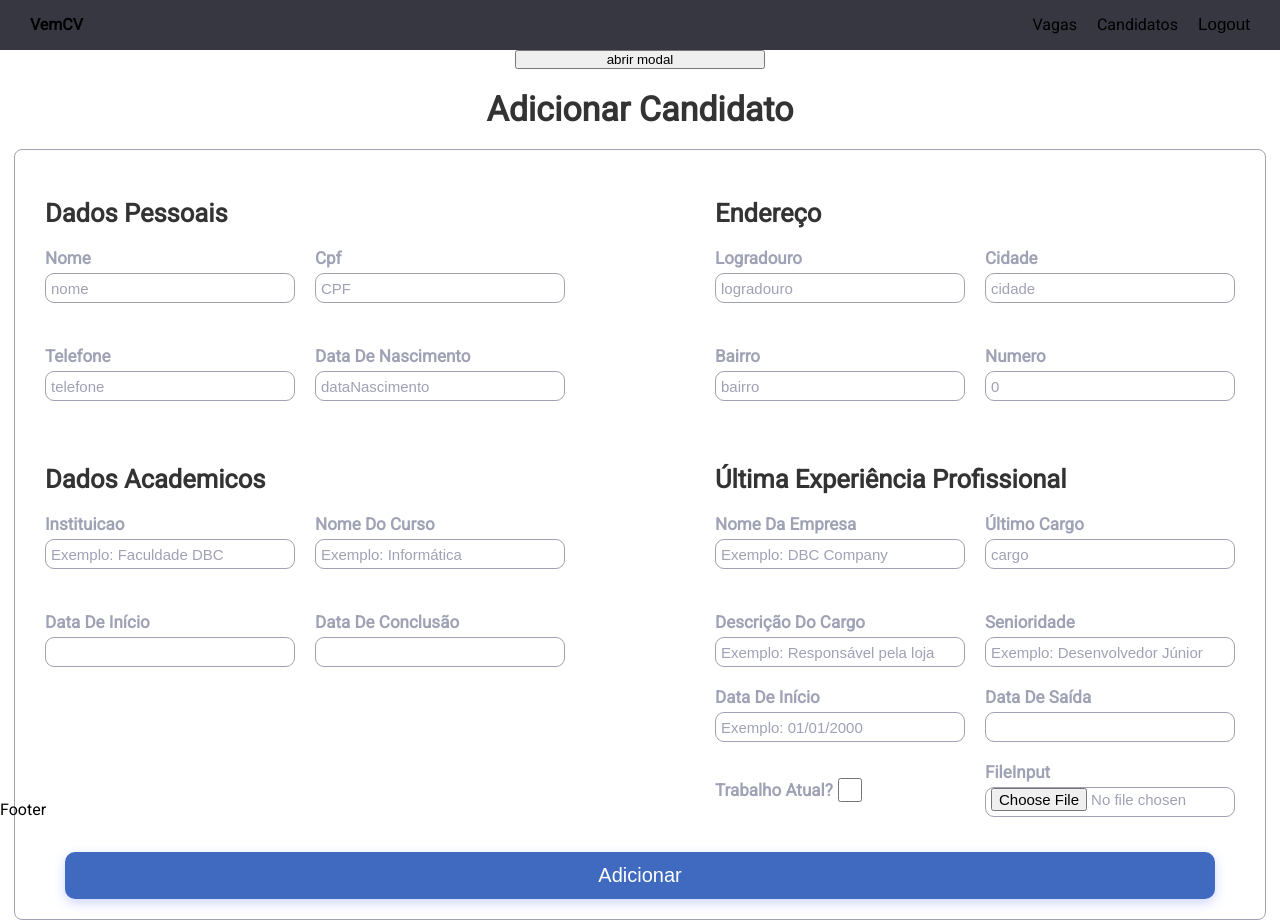
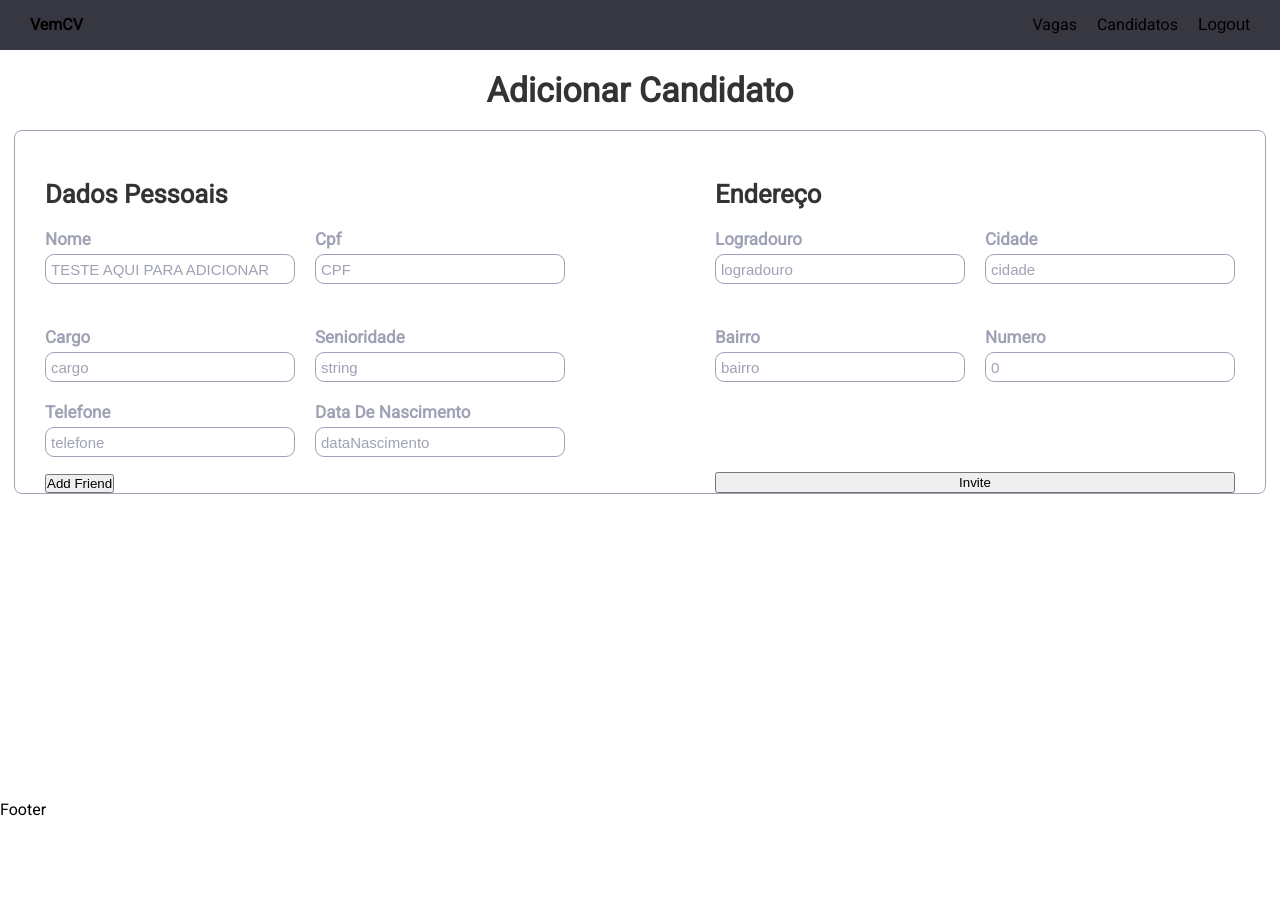
Before and after one commit to PauloFra/projeto-final-VemSer, a React (Create React App) app in the folder projeto-final-vemser/: page /form-curriculo in a window 1280 px wide. After the commit the page ends 819 px from the top, so only its background shows below. Built offline with nearby package versions, Linux system fonts and the light colour scheme; sample sign-in values are in the browser's storage.

Commit message:
Feat:FieldArray imp

```diff
--- a/projeto-final-vemser/src/pages/candidatoDetalhamento/CandidatoDetalhamento.tsx
+++ b/projeto-final-vemser/src/pages/candidatoDetalhamento/CandidatoDetalhamento.tsx
@@ -19,6 +19,8 @@ type PropsMap = {
 
 const CandidatoDetalhamento = ({ candidato, fecharMenu }: Props) => {
   const [mapCandidato, setMapCandidato] = useState();
+  console.log('candidato =>' , candidato);
+
   console.log(candidato.cidade);
   console.log(candidato.experiencias);
 
--- a/projeto-final-vemser/src/pages/formCandidato/FormCurriculo.tsx
+++ b/projeto-final-vemser/src/pages/formCandidato/FormCurriculo.tsx
@@ -1,5 +1,5 @@
 import InputMask from "react-input-mask";
-import { Formik, Field, Form, FormikHelpers } from "formik";
+import { Formik, Field, Form, FormikHelpers ,FieldArray , ErrorMessage} from "formik";
 import { useEffect, useState } from "react";
 
 // import Experiencias from "../../components/experienciasForm/Experiencias";
@@ -9,13 +9,17 @@ import { useNavigate, useParams } from "react-router-dom";
 import api from "../../api";
 import * as C from "./curriculo.styles";
 import Notiflix from "notiflix";
-import { prepareDataToInsert, SingupSchema } from "../../utils";
+import {  SingupSchema , formatDateToApi } from "../../utils";
 import Loading from "../../components/loading/Loading";
 import { PrepareDataFromGet } from "../../utils";
 import ExperienciaCandidato from "./experiencia/ExperienciaCandidato";
 import Modal from "./experiencia/Modal";
 function FormCurriculo() {
+
   const { idCandidato } = useParams();
+
+
+
   const navigate = useNavigate();
   const [trabalhandoAtualmente, setTrabalhandoAtualmente] = useState(false);
   const [candidatoForUpdate, setCandidatoForUpdate] = useState<any>();
@@ -31,13 +35,15 @@ function FormCurriculo() {
     }
   }, []);
 
-  async function postCandidato(values: Values) {
-    console.log('FORMIK =>', values);
-    const newValues = prepareDataToInsert(values);
+  async function postCandidato(values: any) {
+
+    values.dataNascimento = formatDateToApi(values.dataNascimento)
+    console.log(values);
+
+
     try {
-      const { data } = await api.post("/candidato-completo", newValues);
+      const { data } = await api.post("/candidato-completo", values );
       console.log(data);
-
       Notiflix.Notify.success("Candidato Cadastrado com sucesso");
       setTimeout(() => {
         document.location.reload();
@@ -48,10 +54,12 @@ function FormCurriculo() {
   }
 
   async function getInCandidatoById(idCandidato: string) {
+
     try {
       const { data } = await api.get(
         `/candidato-completo/get-paginado?id-candidato=${idCandidato}`
       );
+
       const { candidatosCompletos } = data;
       candidatosCompletos.map((props: any) => setCandidatoForUpdate(props));
     } catch (error) {
@@ -65,77 +73,66 @@ function FormCurriculo() {
       : setTrabalhandoAtualmente(true);
   }
 
-  async function updateCandidato(values: Values) {
-    const newValues = prepareDataToInsert(values);
-    try {
-      const { data } = await api.put(
-        `/candidato-completo?id-candidato=${idCandidato}`,
-        newValues
-      );
-      console.log(data);
-      Notiflix.Notify.success("Candidato atualizado com sucesso");
-      navigate("/curriculos");
-    } catch (error) {
-      console.log(error);
-    }
+  async function updateCandidato(values: any) {
+    console.log('FORMIK =>', values);
+    // const newValues = prepareDataToInsert(values);
+    // try {
+    //   const { data } = await api.put(
+    //     `/candidato-completo?id-candidato=${idCandidato}`,
+    //     newValues
+    //   );
+    //   console.log(data);
+    //   Notiflix.Notify.success("Candidato atualizado com sucesso");
+    //   navigate("/curriculos");
+    // } catch (error) {
+    //   console.log(error);
+    // }
   }
 
   //Quando Adicionar o put adicionar ! no candidatoForUpdate
   if (idCandidato && !candidatoForUpdate) {
     return <Loading />;
   }
+
+  console.log('idCandidato =>' , idCandidato);
+
+
+  console.log('candidatoForUpdate =>' , candidatoForUpdate);
+
+
+  const initialValues =
+    {
+    nome: "TESTE AQUI PARA ADICIONAR",
+    cpf: "",
+    dataNascimento: "",
+    telefone: "",
+    logradouro: "",
+    numero: 0,
+
+    cargo: "",
+    senioridade: "string",
+    experiencias: [],
+    cidade: "",
+    bairro: "",
+    }
+
+
+
   return (
     <C.ContainerGeral>
-      <Modal status={modalStatus} setStatus={setModalStatus}>
-        <ExperienciaCandidato />
-      </Modal>
-      <C.DivFlexColumn>
-        <button onClick={() => setModalStatus(true)}>abrir modal</button>
-      </C.DivFlexColumn>
 
       <C.TitleForm>
         {idCandidato ? "Atualizar" : "Adicionar"} Candidato
       </C.TitleForm>
     <Formik
-        initialValues={
-          idCandidato
-            ? {
-                ...PrepareDataFromGet(candidatoForUpdate),
-              }
-            : {
-                nome: "",
-                cpf: "",
-                dataNascimento: "",
-                logradouro: "",
-                cidade: "",
-                bairro: "",
-                telefone: "",
-                numero: 0,
-                instituicao: "",
-                senioridade: "",
-                descricaoDoCurso: "",
-                dataInicioCurso: "",
-                dataFimCurso: "",
-                nomeEmpresa: "",
-                cargo: "",
-                descricaoDoCargo: "",
-                dataInicioExperiencia: "",
-                trabalhandoAtualmente: false,
-                dataFimExperiencia: "",
-                fileInput:undefined
-              }
-        }
+
       validationSchema={SingupSchema}
-        onSubmit={(
-          values: Values,
-          { setSubmitting }: FormikHelpers<Values>
-        ) => {
-          {
+      initialValues={ idCandidato ?  candidatoForUpdate : initialValues }
+      onSubmit={async (values:any) => {
           idCandidato ? updateCandidato(values) : postCandidato(values);
-          }
         }}
     >
-        {({ errors, touched }) => (
+      {({ values, errors, touched  }:any) => (
         <Form>
           <C.ContainerInputs>
               <C.TitleInfoTopic>Dados Pessoais</C.TitleInfoTopic>
@@ -157,6 +154,24 @@ function FormCurriculo() {
                 />
                 {errors.cpf && touched.cpf ? (
                   <C.DivError>{errors.cpf}</C.DivError>
+                ) : null}
+              </C.DivFlexColumn>
+              <C.DivFlexColumn>
+                <C.Label htmlFor="cargo">Cargo</C.Label>
+                <Field id="cargo" name="cargo" placeholder="cargo" />
+                {/* {errors.cargo && touched.cargo ? (
+                  <C.DivError>{errors.cargo}</C.DivError>
+                ) : null} */}
+              </C.DivFlexColumn>
+              <C.DivFlexColumn>
+                <C.Label htmlFor="senioridade">Senioridade</C.Label>
+                <Field
+                  id="senioridade"
+                  name="senioridade"
+                  placeholder="Exemplo: Desenvolvedor Júnior"
+                />
+                {errors.senioridade && touched.senioridade ? (
+                  <C.DivError>{errors.senioridade}</C.DivError>
                 ) : null}
               </C.DivFlexColumn>
               <C.DivFlexColumn>
@@ -197,16 +212,20 @@ function FormCurriculo() {
               <C.DivFlexColumn>
                 <C.Label htmlFor="cidade">cidade</C.Label>
                 <Field id="cidade" name="cidade" placeholder="cidade" />
+
                 {errors.cidade && touched.cidade ? (
                   <C.DivError>{errors.cidade}</C.DivError>
                 ) : null}
+
               </C.DivFlexColumn>
               <C.DivFlexColumn>
                 <C.Label htmlFor="bairro">bairro</C.Label>
                 <Field id="bairro" name="bairro" placeholder="bairro" />
+
                 {errors.bairro && touched.bairro ? (
                   <C.DivError>{errors.bairro}</C.DivError>
                 ) : null}
+
               </C.DivFlexColumn>
               <C.DivFlexColumn>
                 <C.Label htmlFor="numero">numero</C.Label>
@@ -221,160 +240,99 @@ function FormCurriculo() {
                 ) : null}
               </C.DivFlexColumn>
             </C.ContainerInputs>
-            <C.ContainerInputs>
-              <C.TitleInfoTopic>Dados Academicos</C.TitleInfoTopic>
-              <C.DivFlexColumn>
-                <C.Label htmlFor="instituicao">instituicao</C.Label>
+
+
+          <FieldArray name="experiencias">
+            {({ insert, remove, push }) => (
+              <div>
+                {values.experiencias.length > 0 &&
+                  values.experiencias.map((experiencias:any, index:any) => (
+                    <div className="row" key={index}>
+                      <h1>{`${index+1}º experiencia`}</h1>
+                      <div className="col">
+                        <label htmlFor={`experiencias.${index}.nomeEmpresa`}>nomeEmpresa</label>
                         <Field
-                  id="instituicao"
-                  name="instituicao"
-                  placeholder="Exemplo: Faculdade DBC"
+                          name={`experiencias.${index}.nomeEmpresa`}
+                          placeholder="nomeEmpresa"
+                          type="text"
                         />
-                {errors.instituicao && touched.instituicao ? (
-                  <C.DivError>{errors.instituicao}</C.DivError>
-                ) : null}
-              </C.DivFlexColumn>
-
-              <C.DivFlexColumn>
-                <C.Label htmlFor="descricaoDoCurso">Nome do curso</C.Label>
+                        {/* <ErrorMessage
+                          name={`experiencias.${index}.name`}
+                          component="div"
+                          className="field-error"
+                        /> */}
+                      </div>
+                      <div className="col">
+                        <label htmlFor={`experiencias.${index}.descricao`}>descricao</label>
                         <Field
-                  id="descricaoDoCurso"
-                  name="descricaoDoCurso"
-                  placeholder="Exemplo: Informática"
-                />
-                {errors.descricaoDoCurso && touched.descricaoDoCurso ? (
-                  <C.DivError>{errors.descricaoDoCurso}</C.DivError>
-                ) : null}
-              </C.DivFlexColumn>
-              <C.DivFlexColumn>
-                <C.Label htmlFor="dataInicioCurso">Data de início</C.Label>
-                <Field
-                  id="dataInicioCurso"
-                  name="dataInicioCurso"
-                  as={InputMask}
-                  mask="99/99/9999"
-                />
-                {errors.dataInicioCurso && touched.dataInicioCurso ? (
-                  <C.DivError>{errors.dataInicioCurso}</C.DivError>
-                ) : null}
-              </C.DivFlexColumn>
-              <C.DivFlexColumn>
-                <C.Label htmlFor="dataFimCurso">Data de conclusão</C.Label>
-                <Field
-                  id="dataFimCurso"
-                  name="dataFimCurso"
-                  as={InputMask}
-                  mask="99/99/9999"
-                />
-                {errors.dataFimCurso && touched.dataFimCurso ? (
-                  <C.DivError>{errors.dataFimCurso}</C.DivError>
-                ) : null}
-              </C.DivFlexColumn>
-            </C.ContainerInputs>
-            <C.ContainerInputs>
-              <C.TitleInfoTopic>
-                Última Experiência Profissional
-              </C.TitleInfoTopic>
-              <C.DivFlexColumn>
-                <C.Label htmlFor="nomeEmpresa">Nome da empresa</C.Label>
-                <Field
-                  id="nomeEmpresa"
-                  name="nomeEmpresa"
-                  placeholder="Exemplo: DBC Company"
-                />
-                {errors.nomeEmpresa && touched.nomeEmpresa ? (
-                  <C.DivError>{errors.nomeEmpresa}</C.DivError>
-                ) : null}
-              </C.DivFlexColumn>
-              <C.DivFlexColumn>
-                <C.Label htmlFor="cargo">Último Cargo</C.Label>
-                <Field id="cargo" name="cargo" placeholder="cargo" />
-                {errors.cargo && touched.cargo ? (
-                  <C.DivError>{errors.cargo}</C.DivError>
-                ) : null}
-              </C.DivFlexColumn>
-              <C.DivFlexColumn>
-                <C.Label htmlFor="descricaoDoCargo">Descrição do cargo</C.Label>
-                <Field
-                  id="descricaoDoCargo"
-                  name="descricaoDoCargo"
-                  placeholder="Exemplo: Responsável pela loja"
-                />
-                {errors.descricaoDoCargo && touched.descricaoDoCargo ? (
-                  <C.DivError>{errors.descricaoDoCargo}</C.DivError>
-                ) : null}
-              </C.DivFlexColumn>
-              <C.DivFlexColumn>
-                <C.Label htmlFor="senioridade">Senioridade</C.Label>
-                <Field
-                  id="senioridade"
-                  name="senioridade"
-                  placeholder="Exemplo: Desenvolvedor Júnior"
-                />
-                {errors.senioridade && touched.senioridade ? (
-                  <C.DivError>{errors.senioridade}</C.DivError>
-                ) : null}
-              </C.DivFlexColumn>
-              <C.DivFlexColumn>
-                <C.Label htmlFor="dataInicioExperiencia">
-                  Data de início
-                </C.Label>
-                <Field
-                  id="dataInicioExperiencia"
-                  name="dataInicioExperiencia"
-                  placeholder="Exemplo: 01/01/2000"
-                  as={InputMask}
-                  mask="99/99/9999"
-                />
-                {errors.dataInicioExperiencia &&
-                touched.dataInicioExperiencia ? (
-                  <C.DivError>{errors.dataInicioExperiencia}</C.DivError>
-                ) : null}
-              </C.DivFlexColumn>
-
-              <C.DivFlexColumn>
-                <C.Label htmlFor="dataFimExperiencia">Data de saída</C.Label>
-                <Field
-                  disabled={trabalhandoAtualmente}
-                  id="dataFimExperiencia"
-                  name="dataFimExperiencia"
-                  mask="99/99/9999"
-                  as={InputMask}
-                />
-              </C.DivFlexColumn>
-              <C.DivRowFlex>
-                <C.Label htmlFor="trabalhandoAtualmente">
-                  Trabalho Atual?
-                </C.Label>
-                <C.CheckBox
-                  onClick={() => desabledInput()}
-                  id="trabalhandoAtualmente"
-                  name="trabalhandoAtualmente"
-                  type="checkbox"
-                />
-                {errors.trabalhandoAtualmente &&
-                touched.trabalhandoAtualmente ? (
-                  <C.DivError>{errors.trabalhandoAtualmente}</C.DivError>
-                ) : null}
-              </C.DivRowFlex>
-              <C.DivFlexColumn>
-                <C.Label htmlFor="fileInput">fileInput</C.Label>
-                <Field
-                  disabled={trabalhandoAtualmente}
-                  id="fileInput"
-                  name="fileInput"
-                  accept="application/pdf"
-                  type="file"
+                          name={`experiencias.${index}.descricao`}
+                          placeholder="descricao"
+                          type="text"
                         />
 
-              </C.DivFlexColumn>
-            </C.ContainerInputs>
+                        {/* <ErrorMessage
+                          name={`experiencias.${index}.name`}
+                          component="div"
+                          className="field-error"
+                        /> */}
+                      </div>
+                      <div className="col">
+                        <label htmlFor={`experiencias.${index}.dataInicio`}>dataInicio</label>
+                        <Field
+                          name={`experiencias.${index}.dataInicio`}
+                          placeholder="dataInicio"
+                          type="text"
+                        />
 
-            {idCandidato ? (
-              <C.Botao type="submit">Atualizar</C.Botao>
-            ) : (
-              <C.Botao type="submit">Adicionar</C.Botao>
+                        {/* <ErrorMessage
+                          name={`experiencias.${index}.name`}
+                          component="div"
+                          className="field-error"
+                        /> */}
+                      </div>
+                      <div className="col">
+                        <label htmlFor={`experiencias.${index}.dataFim`}>dataFim</label>
+                        <Field
+                          name={`experiencias.${index}.dataFim`}
+                          placeholder="dataFim"
+                          type="text"
+                        />
+
+                        {/* <ErrorMessage
+                          name={`experiencias.${index}.name`}
+                          component="div"
+                          className="field-error"
+                        /> */}
+                      </div>
+
+                      <div className="col">
+
+                        <button
+                          type="button"
+                          className="secondary"
+                          onClick={() => remove(index)}
+                        >
+                          X
+                        </button>
+                      </div>
+                    </div>
+                  ))}
+                <button
+                  type="button"
+                  className="secondary"
+                  onClick={() => push({
+                    dataFim: "",
+                    dataInicio: "",
+                    descricao: "",
+                    nomeEmpresa: ""
+                  })}
+                >
+                  Add Friend
+                </button>
+              </div>
             )}
+          </FieldArray>
+          <button type="submit">Invite</button>
         </Form>
       )}
     </Formik>
--- a/projeto-final-vemser/src/utils.tsx
+++ b/projeto-final-vemser/src/utils.tsx
@@ -2,46 +2,49 @@ import { Values } from "./model/CandidatoDTO";
 import * as Yup from "yup";
 import moment from "moment";
 export function defaultFunc() {}
-export function prepareDataToInsert(values: any) {
-  const valuesToPost = {
-    bairro: values.bairro,
-    cargo: values.cargo,
-    cidade: values.cidade,
-    cpf: values.cpf,
-    dadosEscolares: [
-      {
-        dataFim: moment(values.dataFimCurso, "DD/MM/YYYY").format("YYYY-MM-DD"),
-        dataInicio: moment(values.dataInicioCurso, "DD/MM/YYYY").format(
-          "YYYY-MM-DD"
-        ),
-        descricao: values.descricaoDoCurso,
-        instituicao: values.instituicao,
-      },
-    ],
-    dataNascimento: moment(values.dataNascimento, "DD/MM/YYYY").format(
-      "YYYY-MM-DD"
-    ),
-    experiencias: [
-      {
-        dataFim: moment(values.dataFimExperiencia, "DD/MM/YYYY").format(
-          "YYYY-MM-DD"
-        ),
-        dataInicio: moment(values.dataInicioExperiencia, "DD/MM/YYYY").format(
-          "YYYY-MM-DD"
-        ),
-        descricao: values.descricaoDoCargo,
-        nomeEmpresa: values.nomeEmpresa,
-      },
 
-    ],
-    logradouro: values.logradouro,
-    nome: values.nome,
-    numero: values.numero,
-    senioridade: values.senioridade,
-    telefone: values.telefone,
-  };
-  return valuesToPost;
+export const formatDateToApi = (value:string) =>{
+  return moment(value, 'DD/MM/YYYY').format('YYYY-MM-DD')
 }
+// export function prepareDataToInsert(values: any) {
+//   const valuesToPost = {
+//     bairro: values.bairro,
+//     cargo: values.cargo,
+//     cidade: values.cidade,
+//     cpf: values.cpf,
+//     dadosEscolares: [
+//       {
+//         dataFim: moment(values.dataFimCurso, "DD/MM/YYYY").format("YYYY-MM-DD"),
+//         dataInicio: moment(values.dataInicioCurso, "DD/MM/YYYY").format(
+//           "YYYY-MM-DD"
+//         ),
+//         descricao: values.descricaoDoCurso,
+//         instituicao: values.instituicao,
+//       },
+//     ],
+//     dataNascimento: moment(values.dataNascimento, "DD/MM/YYYY").format(
+//       "YYYY-MM-DD"
+//     ),
+//     experiencias: [
+//       {
+//         dataFim: moment(values.dataFimExperiencia, "DD/MM/YYYY").format(
+//           "YYYY-MM-DD"
+//         ),
+//         dataInicio: moment(values.dataInicioExperiencia, "DD/MM/YYYY").format(
+//           "YYYY-MM-DD"
+//         ),
+//         descricao: values.descricaoDoCargo,
+//         nomeEmpresa: values.nomeEmpresa,
+//       },
+
+//     ],
+//     logradouro: values.logradouro,
+//     nome: values.nome,
+//     numero: values.numero,
+//     senioridade: values.senioridade,
+//     telefone: values.telefone,
+//   };
+
 
 export function PrepareDataFromGet (candidatoForUpdate:any) {
   const NewDates = {
@@ -80,15 +83,7 @@ export const SingupSchema = Yup.object().shape({
   bairro: Yup.string().required("Preencha o campo corretamente!"),
   telefone: Yup.string().required("Preencha o campo corretamente!"),
   numero: Yup.string().required("Preencha o campo corretamente!"),
+  cargo: Yup.string().required("Preencha o campo corretamente!"),
   senioridade: Yup.string().required("Preencha o campo corretamente!"),
-  instituicao: Yup.string().required("Preencha o campo corretamente!"),
-  descricaoDoCurso: Yup.string().required("Preencha o campo corretamente!"),
-  dataInicioCurso: Yup.string().required("Preencha o campo corretamente!"),
-  dataFimCurso: Yup.string().required("Preencha o campo corretamente!"),
-  nomeEmpresa: Yup.string().required("Preencha o campo corretamente!"),
-  cargo: Yup.string().required("Preencha o campo corretamente!"),
-  descricaoDoCargo: Yup.string().required("Preencha o campo corretamente!").nullable(),
-  dataInicioExperiencia: Yup.string().required(
-    "Preencha o campo corretamente!"
-  ),
+
 });
```
Lines whose indentation alone changed are shown as unchanged.
